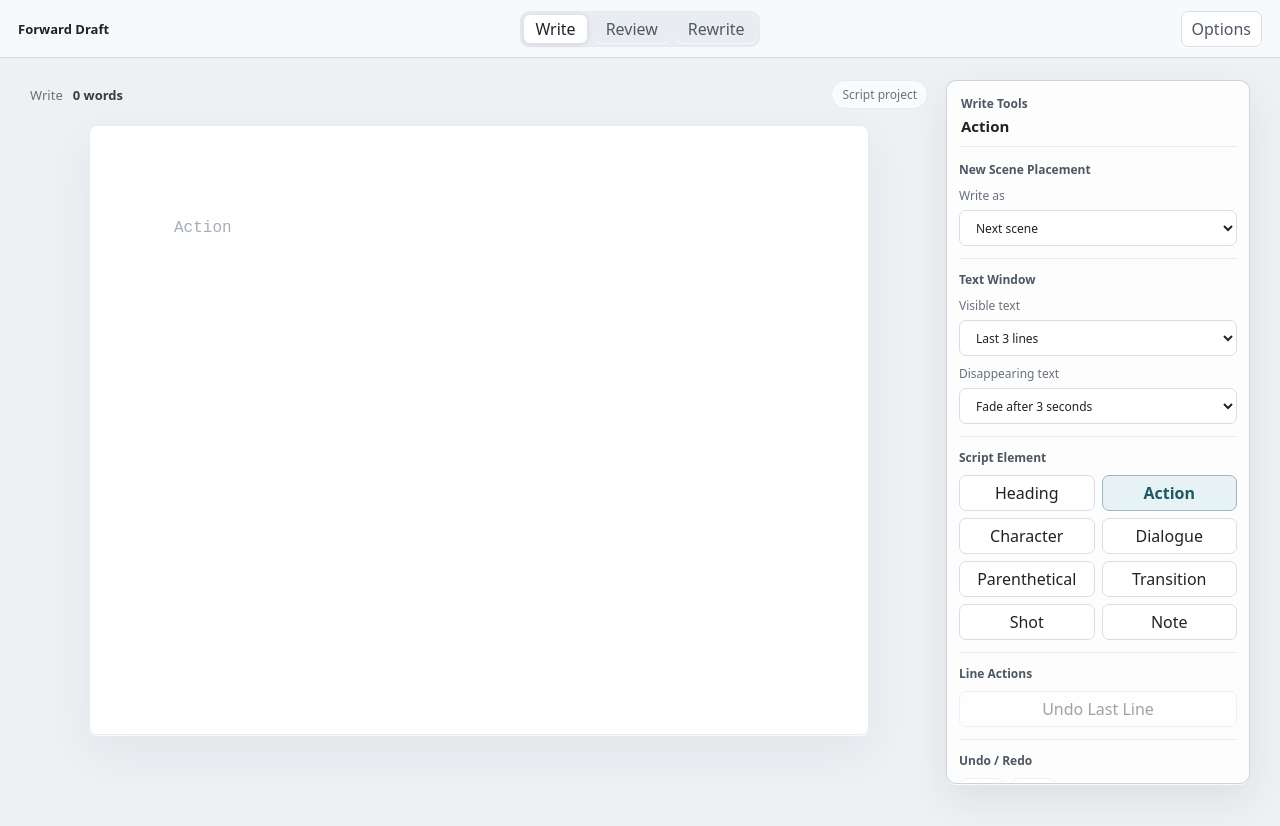
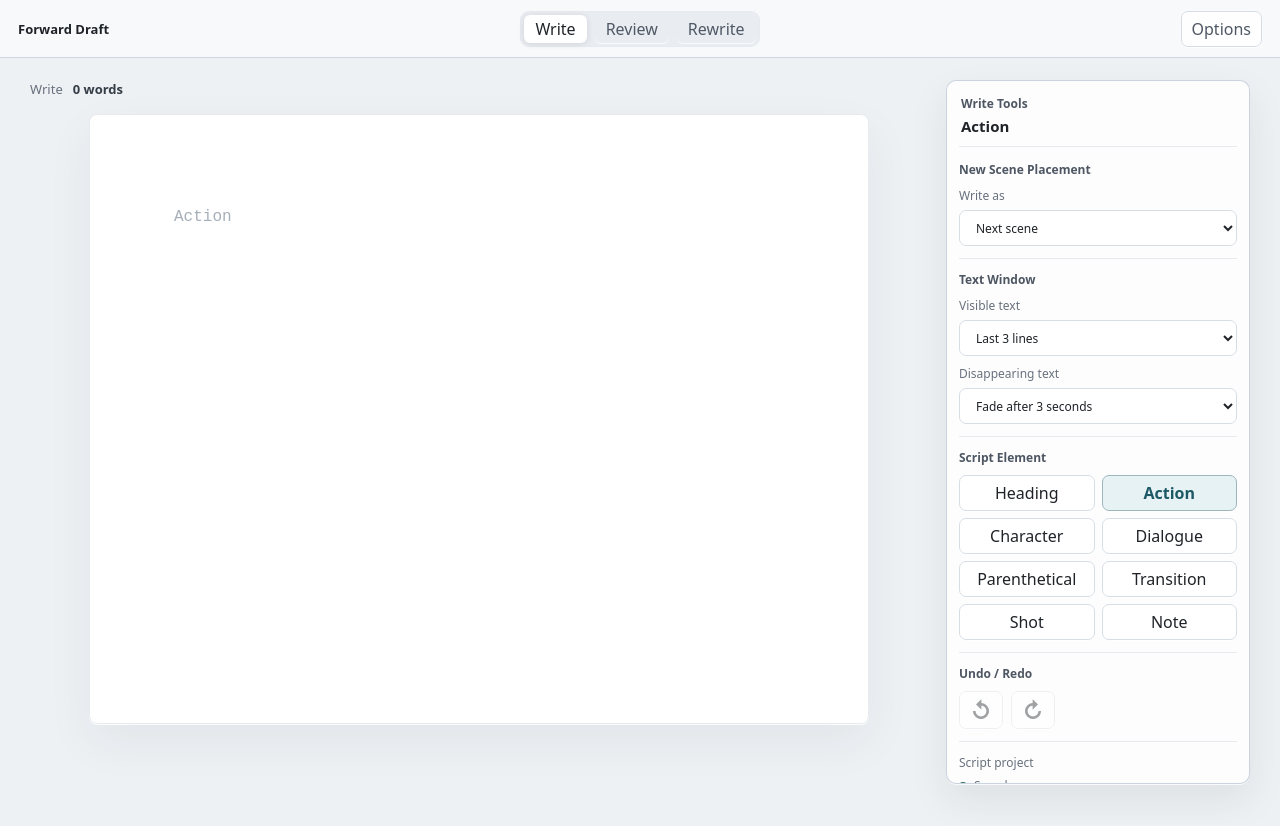
Before and after one commit to ymanolo80/Forward-Draft, a React (Vite) app: page / in a window 1280 px wide. Built offline with nearby package versions, Linux system fonts and the light colour scheme.

Commit message:
Tidy tools footer and note connector

```diff
--- a/src/components/ReviewMode.tsx
+++ b/src/components/ReviewMode.tsx
@@ -59,7 +59,7 @@ function applyAnnotations(
         onClick={(event) => {
           if (!noteId) return;
           const rect = event.currentTarget.getBoundingClientRect();
-          onOpenNote(noteId, { x: rect.right, y: rect.bottom });
+          onOpenNote(noteId, { x: rect.right, y: rect.top + rect.height / 2 });
         }}
       >
         {text.slice(annotation.rangeStart, annotation.rangeEnd)}
@@ -69,7 +69,7 @@ function applyAnnotations(
             onClick={(event) => {
               event.stopPropagation();
               const rect = event.currentTarget.getBoundingClientRect();
-              onOpenNote(noteId, { x: rect.right, y: rect.bottom });
+              onOpenNote(noteId, { x: rect.right, y: rect.top + rect.height / 2 });
             }}
             type="button"
             aria-label="Open note"
@@ -251,8 +251,8 @@ export function ReviewMode({ data, project, setData, stats, onUndo, onRedo, canU
   const openNote = (noteId: string, anchor?: NoteAnchor) => {
     if (anchor) {
       setNoteAnchor({
-        x: Math.max(18, Math.min(anchor.x + 18, window.innerWidth - 390)),
-        y: Math.max(92, Math.min(anchor.y + 12, window.innerHeight - 300)),
+        x: Math.max(18, Math.min(anchor.x + 20, window.innerWidth - 390)),
+        y: Math.max(92, Math.min(anchor.y - 18, window.innerHeight - 300)),
       });
     } else {
       setNoteAnchor(undefined);
@@ -502,15 +502,16 @@ export function ReviewMode({ data, project, setData, stats, onUndo, onRedo, canU
               </section>
             )}
 
-          <section className="tool-section">
-            <h3>Undo / Redo</h3>
-            <div className="icon-button-row">
-              <button aria-label="Undo" title="Undo" onClick={onUndo} disabled={!canUndo}>↺</button>
-              <button aria-label="Redo" title="Redo" onClick={onRedo} disabled={!canRedo}>↻</button>
+            <section className="tool-section">
+              <h3>Undo / Redo</h3>
+              <div className="icon-button-row">
+                <button aria-label="Undo" title="Undo" onClick={onUndo} disabled={!canUndo}>↺</button>
+                <button aria-label="Redo" title="Redo" onClick={onRedo} disabled={!canRedo}>↻</button>
               </div>
             </section>
 
             <footer className="tools-stats" aria-label="Project status">
+              <span>{project.writingMode === "script" ? "Script project" : "Freewriting project"}</span>
               <span><span className="saved-dot" /> Saved</span>
               <span>{stats.words} words</span>
               <span>{stats.pages} page{stats.pages === 1 ? "" : "s"}</span>
--- a/src/components/RewriteMode.tsx
+++ b/src/components/RewriteMode.tsx
@@ -269,6 +269,7 @@ export function RewriteMode({ data, project, setData, stats, onUndo, onRedo, can
           </section>
 
           <footer className="tools-stats" aria-label="Project status">
+            <span>{project.writingMode === "script" ? "Script project" : "Freewriting project"}</span>
             <span><span className="saved-dot" /> Saved</span>
             <span>{stats.words} words</span>
             <span>{stats.pages} page{stats.pages === 1 ? "" : "s"}</span>
--- a/src/components/WriteMode.tsx
+++ b/src/components/WriteMode.tsx
@@ -338,7 +338,6 @@ export function WriteMode({
               <span>Write</span>
               <strong>{draftWords + countWords(activeText)} words</strong>
             </div>
-            <span className="mode-badge">{project.writingMode === "script" ? "Script project" : "Freewriting project"}</span>
           </div>
 
           <div className="page-shell write-shell">
@@ -497,13 +496,6 @@ export function WriteMode({
           )}
 
           <section className="tool-section">
-            <h3>Line Actions</h3>
-            <button className="tool-wide-button" onClick={undoLastBlock} disabled={project.drafts.length === 0}>
-              Undo Last Line
-            </button>
-          </section>
-
-          <section className="tool-section">
             <h3>Undo / Redo</h3>
             <div className="icon-button-row">
               <button aria-label="Undo" title="Undo" onClick={onUndo} disabled={!canUndo}>↺</button>
@@ -512,6 +504,7 @@ export function WriteMode({
           </section>
 
           <footer className="tools-stats" aria-label="Project status">
+            <span>{project.writingMode === "script" ? "Script project" : "Freewriting project"}</span>
             <span><span className="saved-dot" /> Saved</span>
             <span>{stats.words} words</span>
             <span>{stats.pages} page{stats.pages === 1 ? "" : "s"}</span>
```
